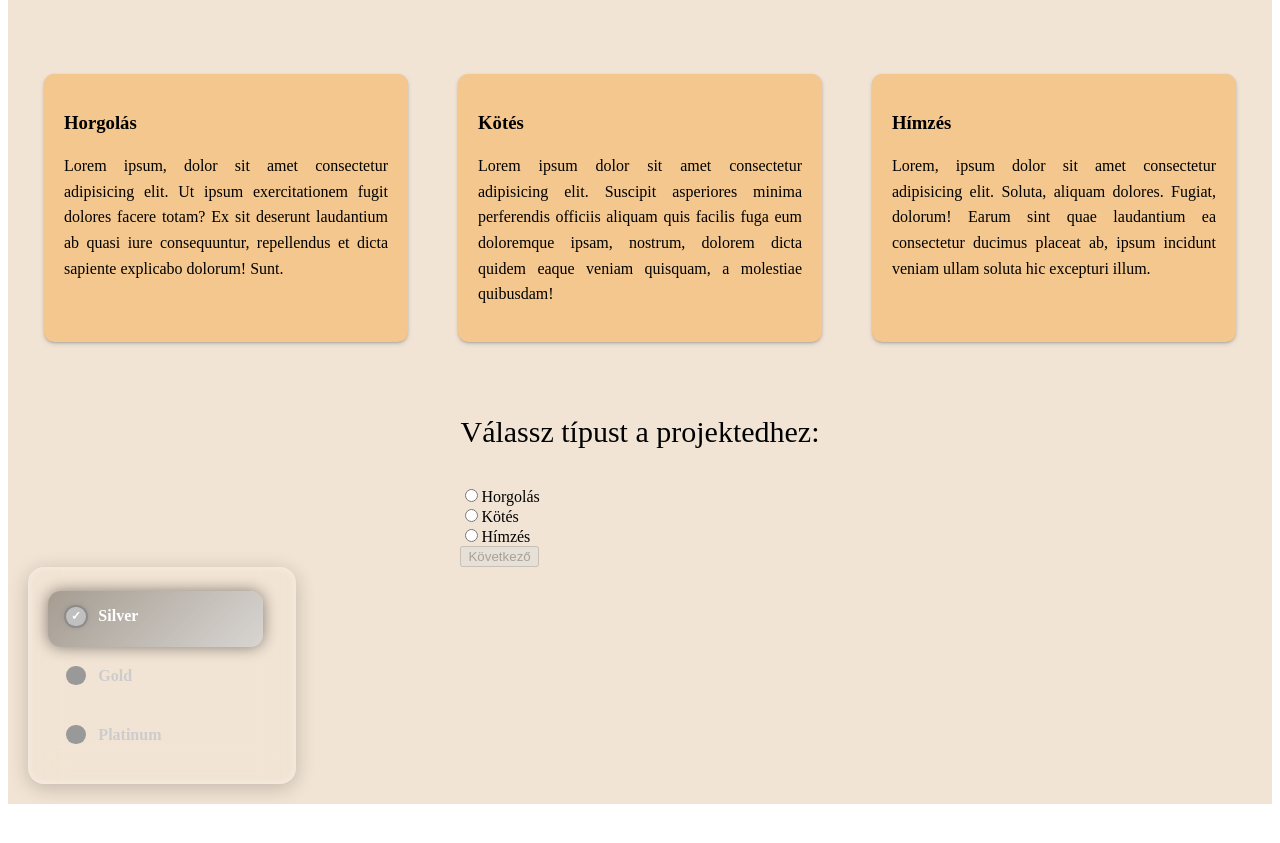
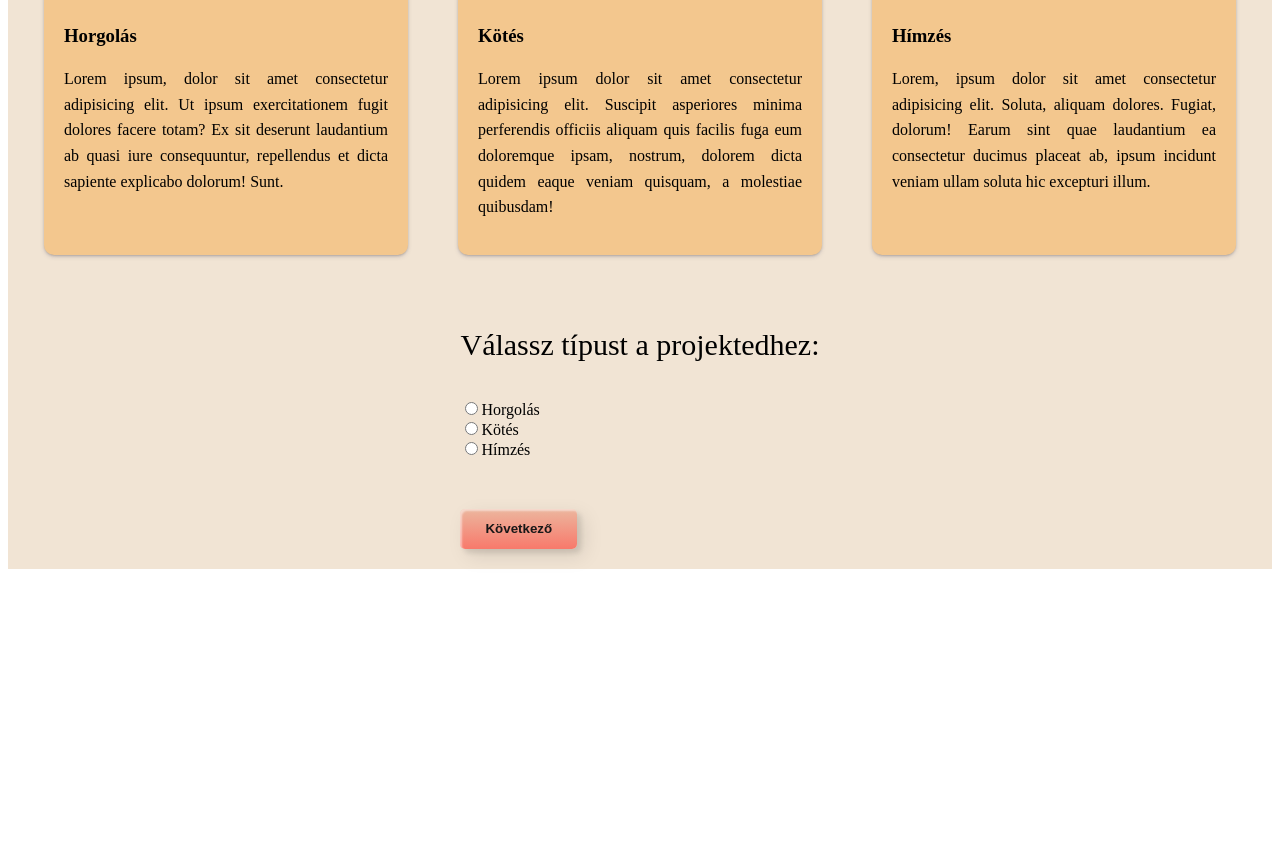
Before and after one commit to TothpalIstvano/13_S1_4_vizsgaremek, a Vue app in the folder kreativ_hobbi/: page /mintakeszito in a window 1280 px wide. Shown: the part 649-1492 px from the top of the page. Built offline with nearby package versions, Linux system fonts and the light colour scheme.

Commit message:
mintakeszito

```diff
--- a/kreativ_hobbi/src/views/Mintakeszito.vue
+++ b/kreativ_hobbi/src/views/Mintakeszito.vue
@@ -145,6 +145,7 @@ function kepfeltoltes(event) {
         <button
           :disabled="!elsoLepes"
           @click="kovetkezoResz"
+          class="tovabbGomb"
         >
           Következő
         </button>
@@ -174,13 +175,14 @@ function kepfeltoltes(event) {
         <button
           :disabled="!masodikLepes"
           @click="kovetkezoResz"
+          class="tovabbGomb"
         >
           Következő
         </button>
       </div>
 
       <!-- 3. rész -->
-      <div v-else-if="resz === 3" id="harmadikResz">
+      <div v-else-if="resz === 3" id="harmadikResz" class="radioStilus">
         <p
           @click="modositas(1)"
           class="vissza"
@@ -203,200 +205,21 @@ function kepfeltoltes(event) {
         <button
           :disabled="!masodikLepes"
           @click="kovetkezoResz"
+          class="tovabbGomb"
         >
           Minta készítése >>
         </button>
       </div>
     </div>
 
-
-    <div class="glass-radio-group-vertical">
-      <input checked="" id="glass-silver" name="plan" type="radio" />
-      <label data-color="silver" for="glass-silver">
-        <span class="radio-indicator">
-          <span class="checkmark">✓</span>
-        </span>
-        <span class="label-text">Silver</span>
-      </label>
-
-      <input id="glass-gold" name="plan" type="radio" />
-      <label data-color="gold" for="glass-gold">
-        <span class="radio-indicator">
-          <span class="checkmark">✓</span>
-        </span>
-        <span class="label-text">Gold</span>
-      </label>
-
-      <input id="glass-platinum" name="plan" type="radio" />
-      <label data-color="platinum" for="glass-platinum">
-        <span class="radio-indicator">
-          <span class="checkmark">✓</span>
-        </span>
-        <span class="label-text">Platinum</span>
-      </label>
-
-      <div class="glass-glider-vertical"></div>
-  </div>
   </main>
 </template>
 
 
 <style scoped>
-  .glass-radio-group-vertical {
-    position: relative;
-    display: flex;
-    flex-direction: column;
-    background: rgba(255, 255, 255, 0);
-    padding: 1.5rem 1.2rem;
-    border: 0px solid rgb(255, 255, 255, 0);
-    border-radius: 1rem;
-    backdrop-filter: blur(16px);
-    width: 230px;
-    overflow: hidden;
-    gap: 0.5rem;
-  }
-
-  .glass-radio-group-vertical input {
-    display: none;
-  }
-
-  .glass-radio-group-vertical label {
-    position: relative;
-    display: flex;
-    align-items: center;
-    gap: 0.8rem;
-    padding: 1rem 1.2rem;
-    border-radius: 0.8rem;
-    font-weight: 600;
-    font-size: 1rem;
-    color: #ccc;
-    cursor: pointer;
-    z-index: 2;
-    transition: all 0.4s ease-in-out;
-    overflow: hidden;
-  }
-
-  .label-text {
-    flex: 1;
-    display: flex;
-    align-items: center;
-    justify-content: flex-start;
-  }
-
-  .radio-indicator {
-    width: 1.2rem;
-    height: 1.2rem;
-    border-radius: 50%;
-    background: #999;
-    display: flex;
-    align-items: center;
-    justify-content: center;
-    font-size: 0.75rem;
-    color: white;
-    box-shadow: 0 0 0 2px transparent;
-    transition: all 0.3s ease-in-out;
-  }
-
-  .checkmark {
-    opacity: 0;
-    transform: scale(0);
-    transition: all 0.3s ease-in-out;
-  }
-
-  .glass-glider-vertical {
-    position: absolute;
-    left: 0;
-    height: 56px;
-    width: 80%;
-    margin-left: 20px;
-    border-radius: 0.8rem;
-    z-index: 1;
-    transition:
-      transform 0.4s cubic-bezier(0.5, 1.6, 0.4, 1),
-      background 0.5s ease-in-out,
-      box-shadow 0.4s;
-  }
-
-  #glass-silver:checked ~ .glass-glider-vertical {
-    transform: translateY(0%);
-    background: linear-gradient(135deg, #00000050, #d1d1d1cc);
-    box-shadow: 0 0 15px #00000077;
-  }
-  #glass-silver:checked + label {
-    color: white;
-  }
-  #glass-silver:checked + label .radio-indicator {
-    background: #c0c0c0;
-    box-shadow:
-      0 0 0 2px #858585aa,
-      0 0 6px #6b6b6baa;
-  }
-  #glass-silver:checked + label .checkmark {
-    opacity: 1;
-    transform: scale(1);
-  }
-
-  #glass-gold:checked ~ .glass-glider-vertical {
-    transform: translateY(115%);
-    background: linear-gradient(135deg, #00000050, #ffbb00);
-    box-shadow: 0 0 15px #00000077;
-  }
-  #glass-gold:checked + label {
-    color: white;
-  }
-  #glass-gold:checked + label .radio-indicator {
-    background: #ffc400;
-    box-shadow:
-      0 0 0 2px #9c7300d3,
-      0 0 6px #695a00aa;
-  }
-  #glass-gold:checked + label .checkmark {
-    opacity: 1;
-    transform: scale(1);
-  }
-
-  #glass-platinum:checked ~ .glass-glider-vertical {
-    transform: translateY(230%);
-    background: linear-gradient(135deg, #00000050, #57d5ff);
-    box-shadow: 0 0 15px #00000077;
-  }
-  #glass-platinum:checked + label {
-    color: white;
-  }
-  #glass-platinum:checked + label .radio-indicator {
-    background: #75c5ff;
-    box-shadow:
-      0 0 0 2px #0095ff5b,
-      0 0 6px #0095ff57;
-  }
-  #glass-platinum:checked + label .checkmark {
-    opacity: 1;
-    transform: scale(1);
-  }
-
-  .glass-radio-group-vertical:has(#glass-silver:checked) {
-    border-color: #c0c0c0;
-    box-shadow:
-      0 4px 20px rgba(0, 0, 0, 0.2),
-      inset 0 0 8px rgba(255, 255, 255, 0.4);
-  }
-
-  .glass-radio-group-vertical:has(#glass-gold:checked) {
-    border-color: #ffbb00;
-    box-shadow:
-      0 4px 20px rgba(0, 0, 0, 0.2),
-      inset 0 0 8px rgba(255, 196, 0, 0.527);
-  }
-
-  .glass-radio-group-vertical:has(#glass-platinum:checked) {
-    border-color: #57d5ff;
-    box-shadow:
-      0 4px 20px rgba(0, 0, 0, 0.2),
-      inset 0 0 8px rgba(0, 183, 255, 0.63);
-  }
 /* a színek placeholderesek*/
   main {
-    margin: 87px auto 0 auto;
+    margin: 0 auto 0 auto;
     background-color: rgb(241, 228, 212);
     padding: 20px;
     height: auto;
@@ -455,27 +278,64 @@ function kepfeltoltes(event) {
     margin-bottom: 30px;
   }
 
- /* .ket_oszlop {
-    display: grid;
-    grid-template-columns: 1fr 1fr 1fr 1fr;
-    gap: 20px;
-    margin-bottom: 50px;
-    padding:1rem;
-    justify-items: center;
+  .radioStilus {
 
   }
 
-  .adatok {
-    background-color: rosybrown;
-    text-align: justify;
-    padding: 20px;
-    border-radius: 10px;
-    box-shadow: rgba(50, 50, 93, 0.25) 0px 2px 5px -1px, rgba(0, 0, 0, 0.3) 0px 1px 3px -1px;
-
+  .tovabbGomb {
+  max-width: 200px;
+  height: 40px;
+  border-radius: 5px;
+  padding: 10px 25px;
+  font-weight: bold;
+  background: transparent;
+  cursor: pointer;
+  transition: all 0.3s ease;
+  position: relative;
+  /*display: inline-block;*/
+   box-shadow:inset 2px 2px 2px 0px rgba(255,255,255,.5),
+   7px 7px 20px 0px rgba(0,0,0,.1),
+   4px 4px 5px 0px rgba(0,0,0,.1);
+  outline: none;
+  border: none;
+  background: rgb(241, 167, 159);
+  background: linear-gradient(0deg, rgb(248, 121, 107) 0%, rgb(236, 182, 158) 100%);
+  margin-top: 50px;
+  color: rgb(24, 23, 23);
   }
 
-  #tipusok, #fonalCsoportok {
-    margin-left: 20px;
-  }*/
+  .tovabbGomb:hover {
+  color: #f0094a;
+  background: transparent;
+  box-shadow:none;
+  }
 
+  .tovabbGomb:before,
+  .tovabbGomb:after{
+    content:'';
+    position:absolute;
+    top:0;
+    right:0;
+    height:2px;
+    width:0;
+    background: #f0094a;
+    box-shadow:
+    -1px -1px 5px 0px #fff,
+    7px 7px 20px 0px #0003,
+    4px 4px 5px 0px #0002;
+    transition:400ms ease all;
+  }
+
+  .tovabbGomb:after{
+    right:inherit;
+    top:inherit;
+    left:0;
+    bottom:0;
+  }
+
+  .tovabbGomb:hover:before,
+  .tovabbGomb:hover:after{
+    width:100%;
+    transition:800ms ease all;
+  }
 </style>
```
